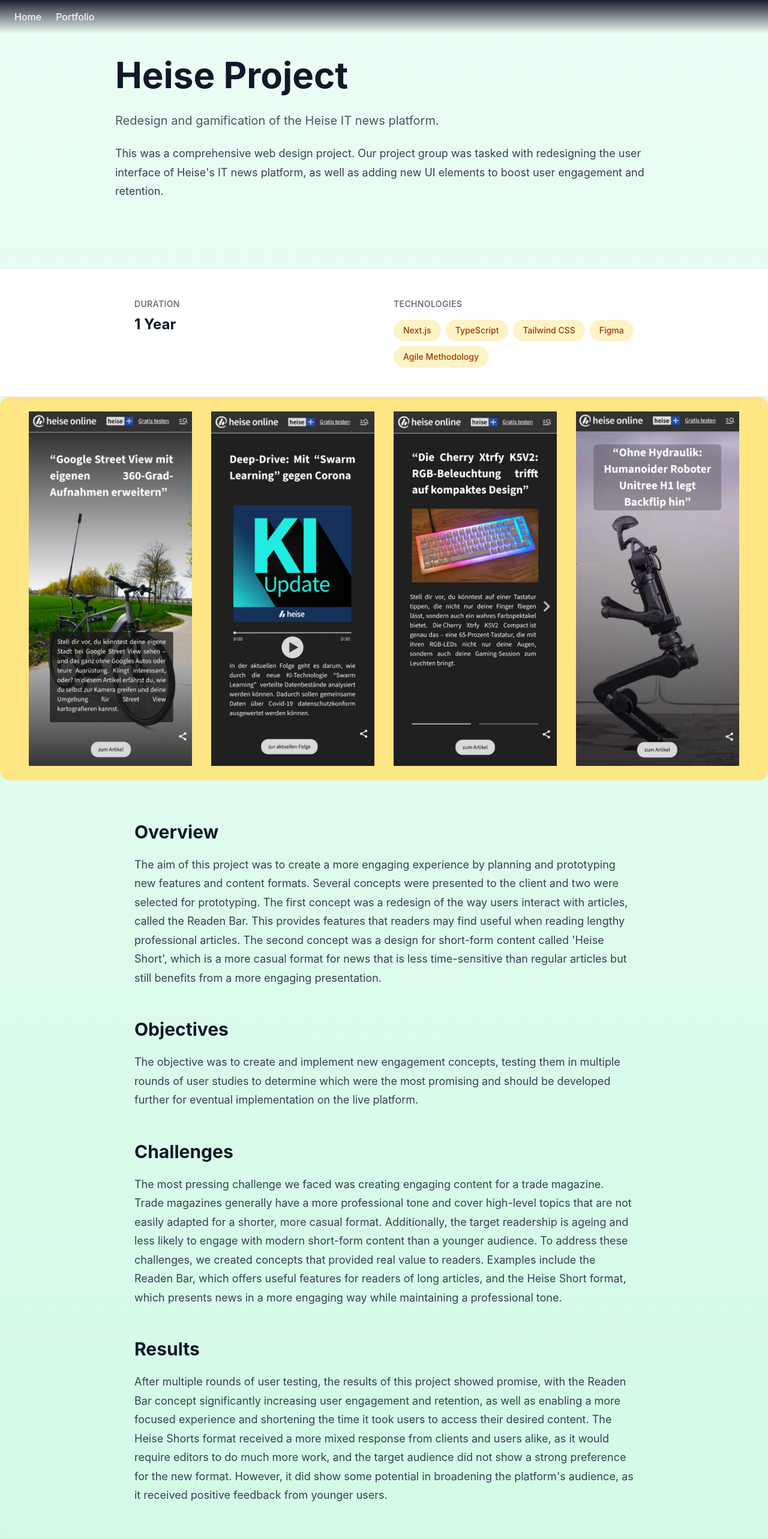
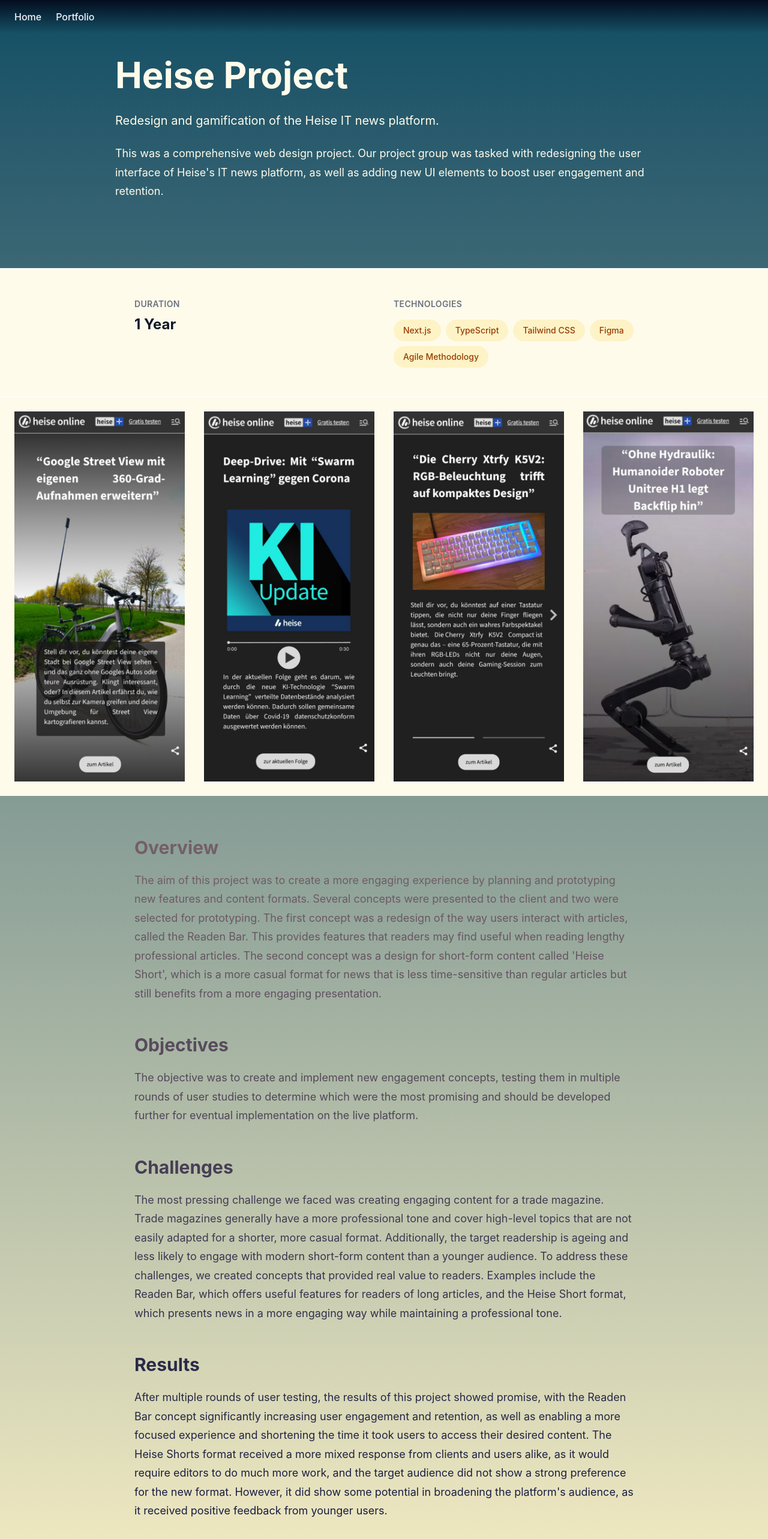
Before and after one commit to MagicalSpyto/Portfolio, a Next.js app: page /portfolio/webdesign in a window 1280 px wide. Shown: the top 2566 px of the page at 60% size. Built offline with nearby package versions, Linux system fonts and the light colour scheme.

Commit message:
change the styling to be more consistent

```diff
--- a/app/components/lib/FrontPageWebglRenderer.tsx
+++ b/app/components/lib/FrontPageWebglRenderer.tsx
@@ -48,7 +48,7 @@
     <canvas
       ref={canvasRef}
       aria-hidden="true"
-      className="h-full w-full bg-slate-900"
+      className="h-full w-full bg-gradient-to-br from-cyan-800 to-slate-900"
     />
   );
 }
--- a/app/page.tsx
+++ b/app/page.tsx
@@ -70,7 +70,7 @@
 
       </div>
       {/* Selected work: uses dynamic project data*/}
-      <section id="selected-work" className="grid gap-8 pt-8 mx-auto w-full bg-gradient-to-b from-slate-950 to-slate-900/0">
+      <section id="selected-work" className="grid gap-8 pt-8 mx-auto w-full bg-gradient-to-b from-slate-900 to-slate-900/0">
         <div className="max-w-3xl px-12 mx-auto">
           <p className="mb-3 text-sm font-medium uppercase tracking-[0.2em] text-slate-400">
             {homeData.selectedWork.eyebrow}
--- a/app/portfolio/spaceTacos/page.tsx
+++ b/app/portfolio/spaceTacos/page.tsx
@@ -27,7 +27,7 @@
       </div>
 
       {/* Project Info */}
-      <div className="bg-white border-y border-gray-200">
+      <div className="bg-red-50 border-y border-gray-200">
         <div className="max-w-4xl mx-auto px-4 sm:px-6 lg:px-8 py-12">
           <div className="grid grid-cols-1 md:grid-cols-2 gap-8">
             <div>
@@ -46,7 +46,7 @@
                 {projectData.technologies.map((tech, index) => (
                   <span
                     key={index}
-                    className="px-4 py-2 bg-purple-100 text-purple-800 rounded-full text-sm font-medium"
+                    className="px-4 py-2 bg-red-100 text-red-800 rounded-full text-sm font-medium"
                   >
                     {tech}
                   </span>
--- a/app/portfolio/webdesign/page.tsx
+++ b/app/portfolio/webdesign/page.tsx
@@ -2,24 +2,24 @@
 
 export default function WebDesignProject() {
   return (
-    <div className="min-h-screen bg-gradient-to-b from-emerald-50 to-emerald-100">
+    <div className="min-h-screen bg-gradient-to-b from-cyan-900 to-amber-100">
       {/* Hero Section */}
       <div className="relative py-20 px-4 sm:px-6 lg:px-8">
         <div className="max-w-4xl mx-auto">
-          <h1 className="heading-h1 mb-4">
+          <h1 className="heading-h1 mb-4 !text-amber-50">
             {projectData.title}
           </h1>
-          <p className="subtitle mb-6">
+          <p className="subtitle mb-6 !text-amber-50">
             {projectData.subtitle}
           </p>
-          <p className="body-text mb-8">
+          <p className="body-text mb-8 !text-amber-50">
             {projectData.description}
           </p>
         </div>
       </div>
 
       {/* Project Info */}
-      <div className="bg-white border-y border-gray-200">
+      <div className="bg-amber-50 border-y border-white">
         <div className="max-w-4xl mx-auto px-4 sm:px-6 lg:px-8 py-12">
           <div className="grid grid-cols-1 md:grid-cols-2 gap-8">
             <div>
@@ -48,7 +48,7 @@
           </div>
         </div>
       </div>
-      <div className="grid grid-cols-2 md:grid-cols-4 gap-8 max-w-7xl mx-auto px-12 py-6 bg-amber-200 rounded-2xl">
+      <div className="grid grid-cols-2 md:grid-cols-4 gap-8 max-w-7xl mx-auto px-6 py-6 bg-amber-50">
         <img src={projectData.images.shorts1} alt={projectData.title} />
         <img src={projectData.images.shorts2} alt={projectData.title} />
         <img src={projectData.images.shorts3} alt={projectData.title} />
@@ -59,32 +59,32 @@
         <div className="space-y-12">
           {/* Overview */}
           <section>
-            <h2 className="heading-h2 mb-4">Overview</h2>
-            <p className="body-text">
+            <h2 className="heading-h2 mb-4 !text-white mix-blend-difference">Overview</h2>
+            <p className="body-text !text-white mix-blend-difference">
               {projectData.sections.overview}
             </p>
           </section>
 
           {/* Objectives */}
           <section>
-            <h2 className="heading-h2 mb-4">Objectives</h2>
-            <p className="body-text">
+            <h2 className="heading-h2 mb-4 !text-white mix-blend-difference">Objectives</h2>
+            <p className="body-text !text-white mix-blend-difference">
               {projectData.sections.objectives}
             </p>
           </section>
 
           {/* Challenges */}
           <section>
-            <h2 className="heading-h2 mb-4">Challenges</h2>
-            <p className="body-text">
+            <h2 className="heading-h2 mb-4 !text-white mix-blend-difference">Challenges</h2>
+            <p className="body-text !text-white mix-blend-difference">
               {projectData.sections.challenges}
             </p>
           </section>
 
           {/* Results */}
           <section>
-            <h2 className="heading-h2 mb-4">Results</h2>
-            <p className="body-text">
+            <h2 className="heading-h2 mb-4 !text-white mix-blend-difference">Results</h2>
+            <p className="body-text !text-white mix-blend-difference">
               {projectData.sections.results}
             </p>
           </section>
```
